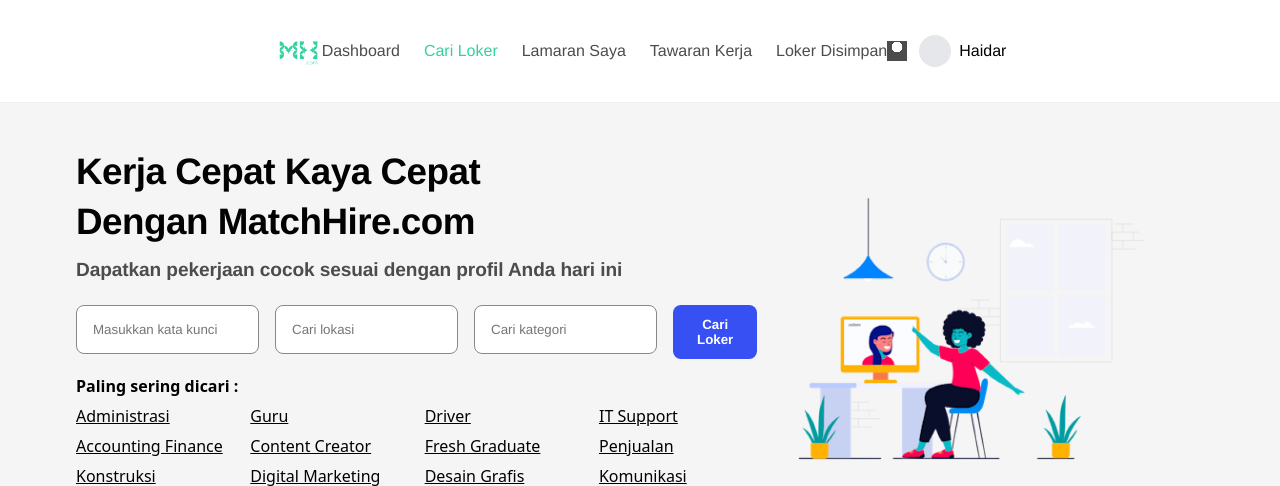
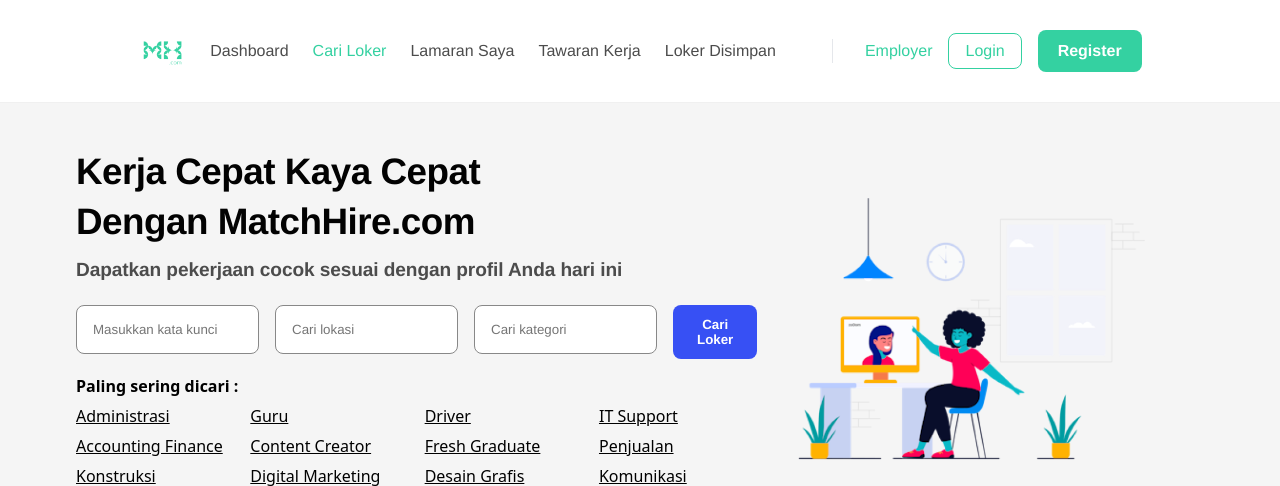
Before and after one commit to XNandha/MatchHire, a PHP site: page / in a window 1280 px wide. Shown: the top 486 px of the page. Run offline with PHP 8.4, Linux system fonts and the light colour scheme.

Commit message:
Add files via upload

```diff
--- a/MPPL/MPPL/assets/css/index.css
+++ b/MPPL/MPPL/assets/css/index.css
@@ -33,6 +33,8 @@
   list-style: none;
   display: flex;
   gap: 24px;
+  margin-left: 24px;
+  margin-right: auto;
 }
 .nav-links a {
   color: var(--text);
@@ -40,8 +42,10 @@
   font-weight: 400;
 }
 .nav-links a.active { color: var(--brand); }
-.nav-right { display: flex; align-items: center; gap: 12px; }
-.help-link { width: 20px; height: 20px; display: inline-block; background: currentColor; mask: radial-gradient(circle at 50% 30%, transparent 30%, black 31%) center/100% 100% no-repeat; color: var(--text); }
+.nav-right { display: flex; align-items: center; gap: 16px; }
+.nav-right::before { content: ""; display: inline-block; width: 1px; height: 24px; background: var(--border); margin-left: 56px; margin-right: 16px; }
+.nav-right .nav-plain { color: var(--text); text-decoration: none; padding: 0; }
+.nav-right .nav-plain { color: var(--brand); }
 .account { display: inline-flex; align-items: center; gap: 8px; }
 .avatar { width: 32px; height: 32px; border-radius: 50%; background: #e5e7eb; display: inline-block; }
 .name { color: #000; font-weight: 400; }
--- a/MPPL/MPPL/index.html
+++ b/MPPL/MPPL/index.html
@@ -22,11 +22,9 @@
           <li><a href="job-seeker/search-jobs.html">Loker Disimpan</a></li>
         </ul>
         <div class="nav-right">
-          <a class="help-link" href="#" aria-label="Pusat bantuan"></a>
-          <div class="account">
-            <span class="avatar" aria-hidden="true"></span>
-            <span class="name">Haidar</span>
-          </div>
+          <a class="nav-plain" href="employer/dashboard.html">Employer</a>
+          <a class="btn-outline" href="login.html">Login</a>
+          <a class="btn-solid" href="register.html">Register</a>
         </div>
       </nav>
     </div>
--- a/MPPL/MPPL/login.html
+++ b/MPPL/MPPL/login.html
@@ -15,7 +15,7 @@
     <div class="auth-card">
       <div class="auth-card__top">
         <button class="link link-back" type="button" onclick="history.back()"><span class="icon icon-back" aria-hidden="true"></span>Kembali</button>
-        <a class="link" href="#"><span class="icon icon-help" aria-hidden="true"></span>Bantuan</a>
+        <a class="link" href="#">Bantuan</a>
       </div>
       <h1 class="auth-title">Login</h1>
       <p class="auth-subtitle">Temukan kerjaan yang sesuai  denganmu disini.</p>
```
Also changed, not shown: MPPL/MPPL/assets/css/login.css (+0 -1 lines).
